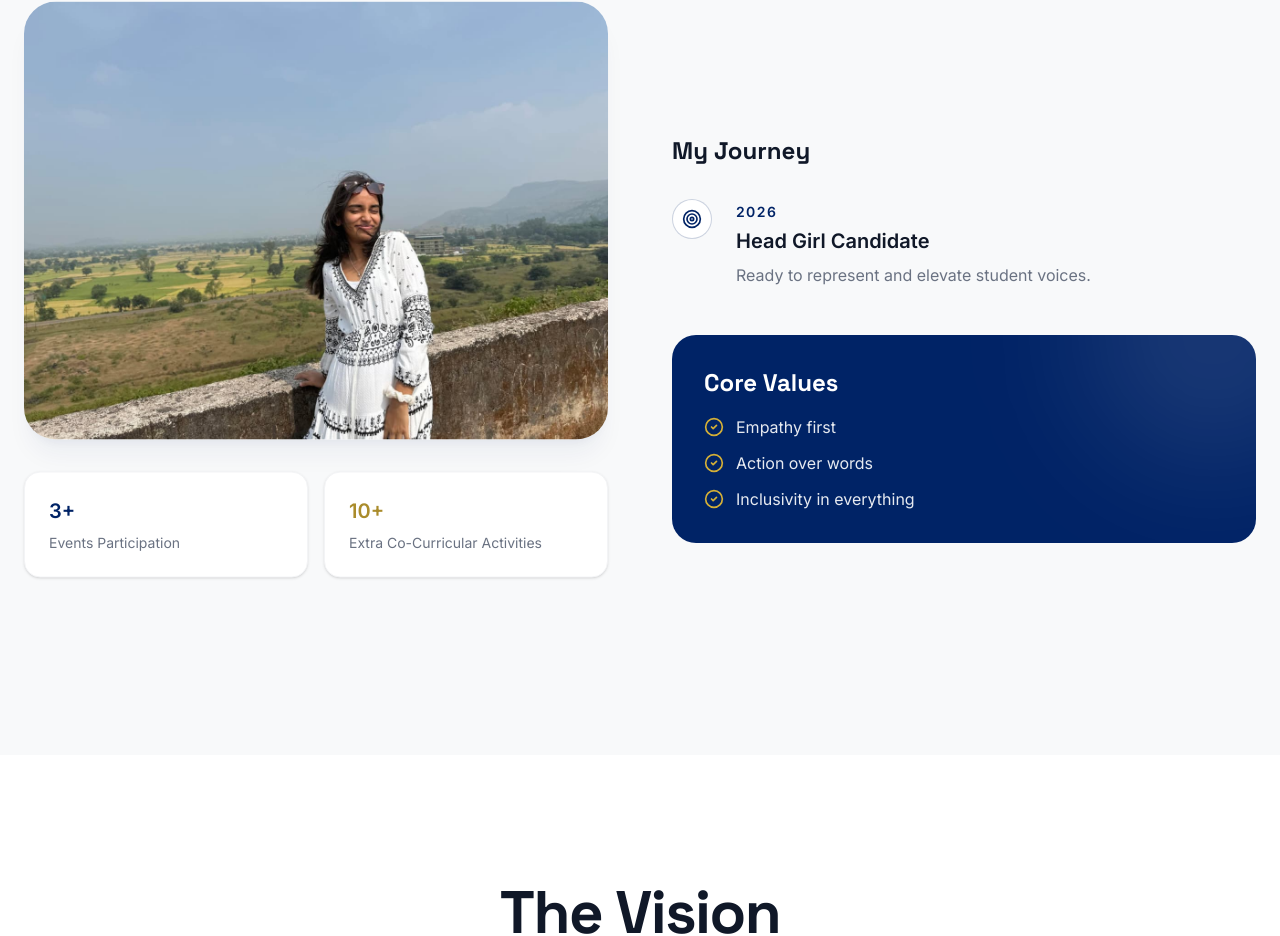
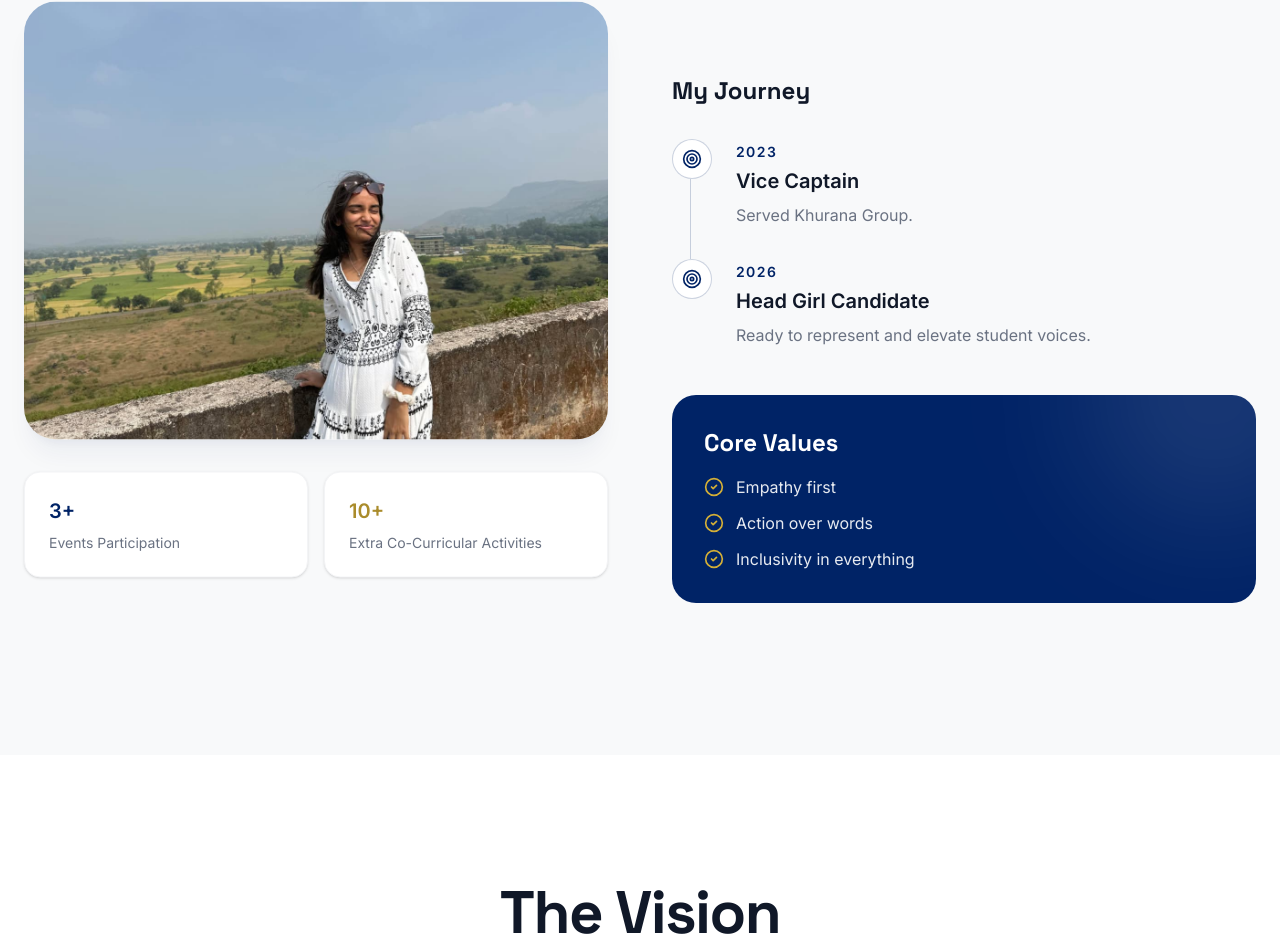
Before and after one commit to neelpatel143/VoteForPari, a React (Vite) app: page / in a window 1280 px wide. Shown: the part 1145-2081 px from the top of the page. Built offline with nearby package versions, Linux system fonts and the light colour scheme; no server answers.

Commit message:
Update MeetPari.tsx

```diff
--- a/src/components/MeetPari.tsx
+++ b/src/components/MeetPari.tsx
@@ -4,6 +4,7 @@ import { CheckCircle2, Star, Target, Zap } from 'lucide-react';
 import meetpariImg from "./img/pari1.jpeg";
 
 const timeline = [
+  { year: "2023", title: "Vice Captain", desc: "Served Khurana Group.", icon: <Target className="w-5 h-5" /> },
   { year: "2026", title: "Head Girl Candidate", desc: "Ready to represent and elevate student voices.", icon: <Target className="w-5 h-5" /> },
 ];
 
```
